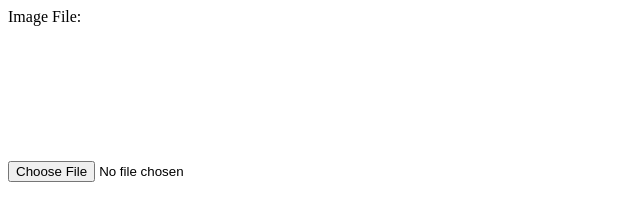
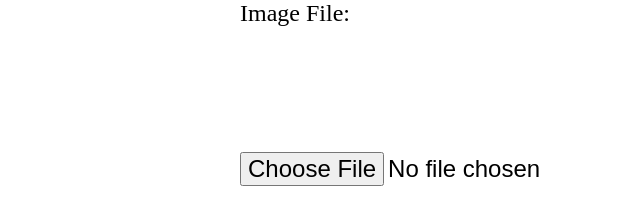
Before and after one commit to jncraton/brick-classifier, a plain HTML site: page www/index.html in a window 1280 px wide. Shown: the whole page, without its empty margins (0-640 px from the left). Drawn offline with Linux system fonts and the light colour scheme.

Commit message:
Add basic styles

```diff
--- a/www/index.html
+++ b/www/index.html
@@ -5,7 +5,16 @@
     <meta name="viewport" content="width=device-width, initial-scale=1" />
 
     <title></title>
-    <style></style>
+    <style>
+    body {
+      max-width:800px;
+      margin: 0 auto;
+    }
+
+    * {
+      font-size: 24px;
+    }
+    </style>
   </head>
 
   <body>
```
